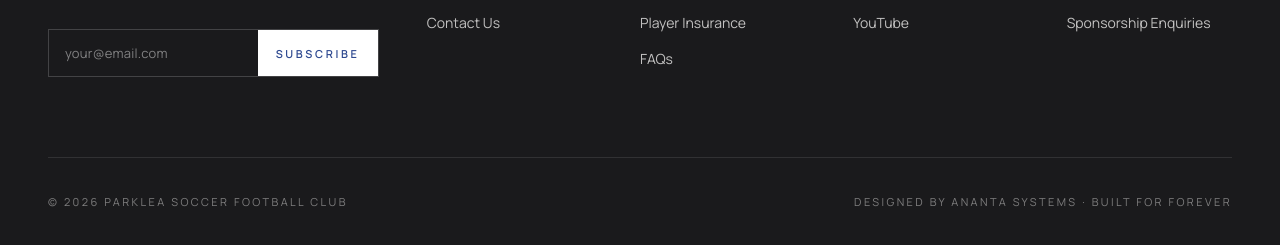
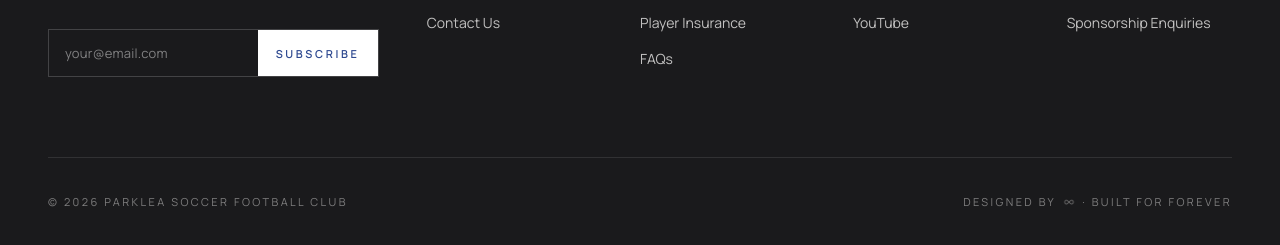
Before and after one commit to aryansinha9/parklea-sfc, a website built with Vite: page parklea-site/club.html in a window 1280 px wide. Shown: the part 5543-5788 px from the top of the page. Built offline with nearby package versions, Linux system fonts and the light colour scheme.

Commit message:
Update footer credit with Ananta Systems logo and link

```diff
--- a/parklea-site/club.html
+++ b/parklea-site/club.html
@@ -302,7 +302,7 @@
       <div class="center">
 
       </div>
-      <div class="right">Designed by Ananta Systems · Built for forever</div>
+      <div class="right"><a href="https://www.anantasystems.com.au/" target="_blank" rel="noopener" style="color: inherit; text-decoration: none; display: inline-flex; align-items: center; gap: 6px; transition: opacity 0.3s ease;" onmouseover="this.style.opacity='0.8'" onmouseout="this.style.opacity='1'">Designed by <img src="/assets/footer-as.png" alt="Ananta Systems" style="height: 14px; width: auto; object-fit: contain;"> · Built for forever</a></div>
     </div>
   </div>
 </footer>
```
Also changed, not shown: parklea-site/coming-soon.html (+1 -1 lines), parklea-site/committee.html (+1 -1 lines), parklea-site/contact.html (+1 -1 lines), parklea-site/grounds.html (+1 -1 lines), parklea-site/index.html (+1 -1 lines), parklea-site/insurance.html (+1 -1 lines), parklea-site/miniroos.html (+1 -1 lines), parklea-site/payment-plans.html (+1 -1 lines), parklea-site/policies.html (+1 -1 lines), parklea-site/registration.html (+1 -1 lines), parklea-site/sponsors.html (+1 -1 lines), parklea-site/template.html (+1 -1 lines), parklea-site/training.html (+1 -1 lines), parklea-site/wwcc.html (+1 -1 lines), 1 more files.
